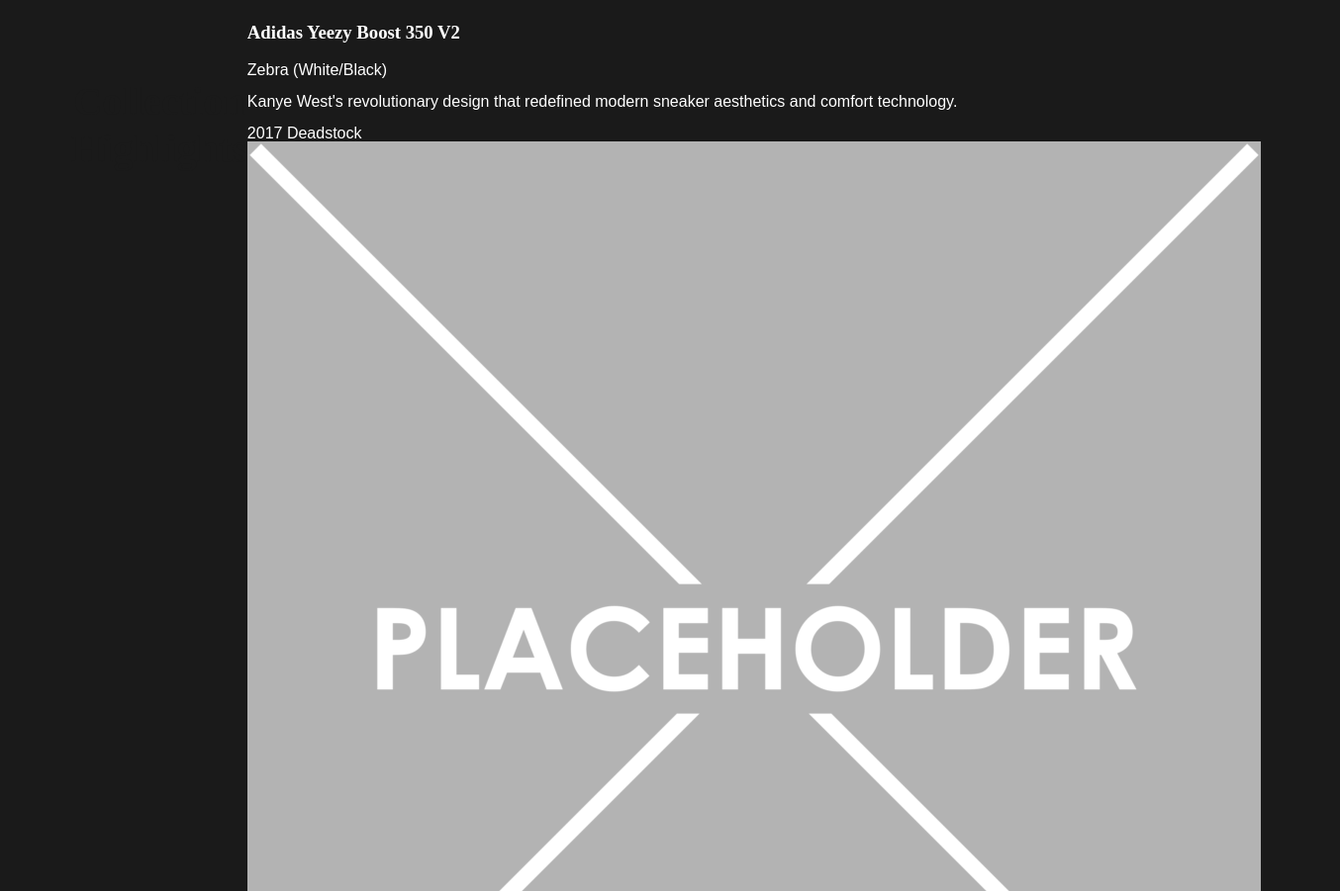
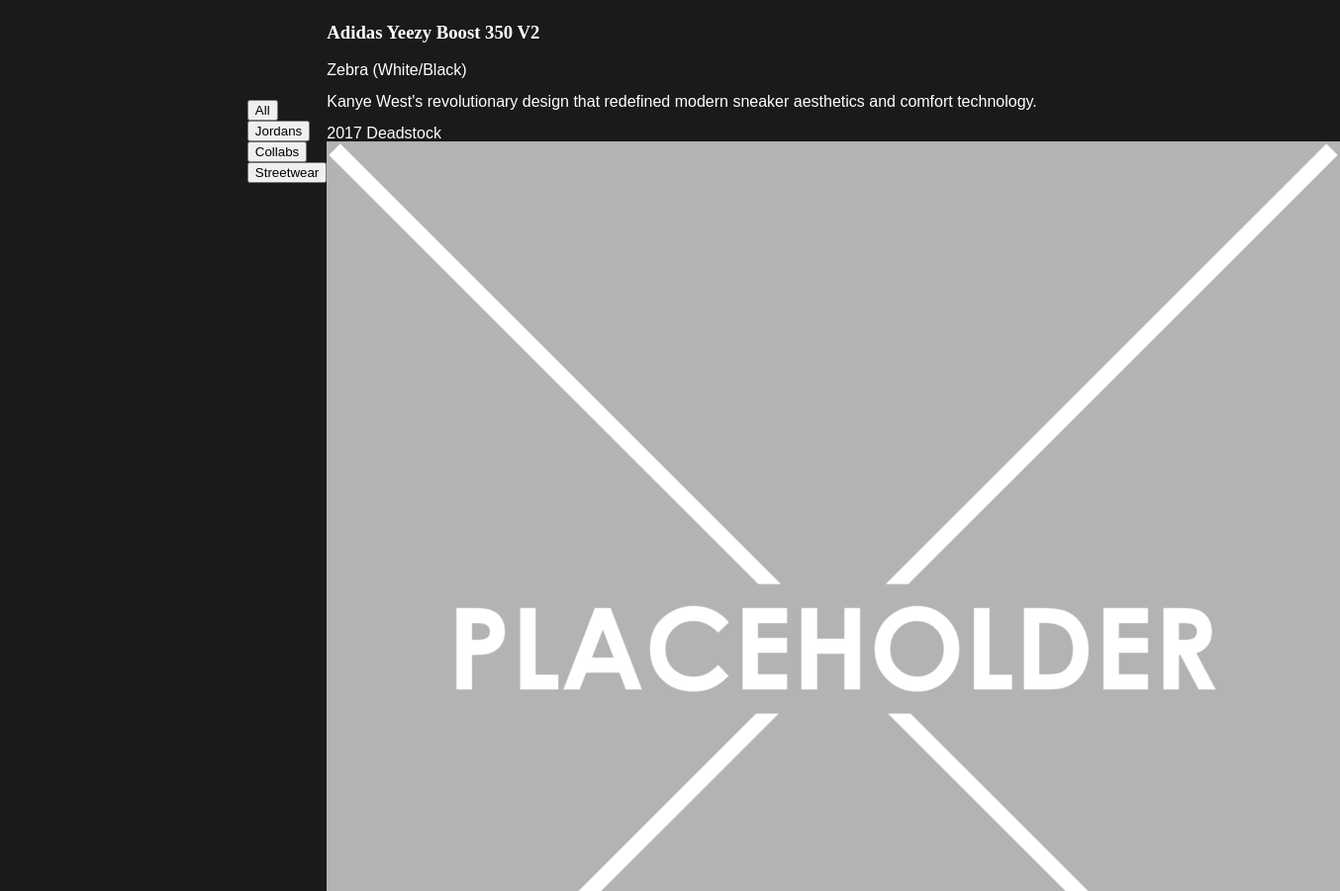
Before and after one commit to devcnx/bioSite, a website: page sneakers.html in a window 1280 px wide. Shown: the part 3787-4688 px from the top of the page at 99% size, 1354 px wide, since content can reach past the window. Drawn offline with Linux system fonts and the light colour scheme; a web font is replaced by a local one.

Commit message:
Style the sneakers.html page

```diff
--- a/sneakers.html
+++ b/sneakers.html
@@ -59,6 +59,16 @@
             <section class="collection-highlights">
                 <div class="container">
                     <h2>Collection Highlights</h2>
+
+                    <div class="filter-tabs">
+                        <div class="filter-container">
+                            <button class="filter-tab active">All</button>
+                            <button class="filter-tab">Jordans</button>
+                            <button class="filter-tab">Collabs</button>
+                            <button class="filter-tab">Streetwear</button>
+                        </div>
+                    </div>
+
                     <div class="sneaker-grid">
                         <div class="sneaker-card">
                             <div class="sneaker-image">
```
